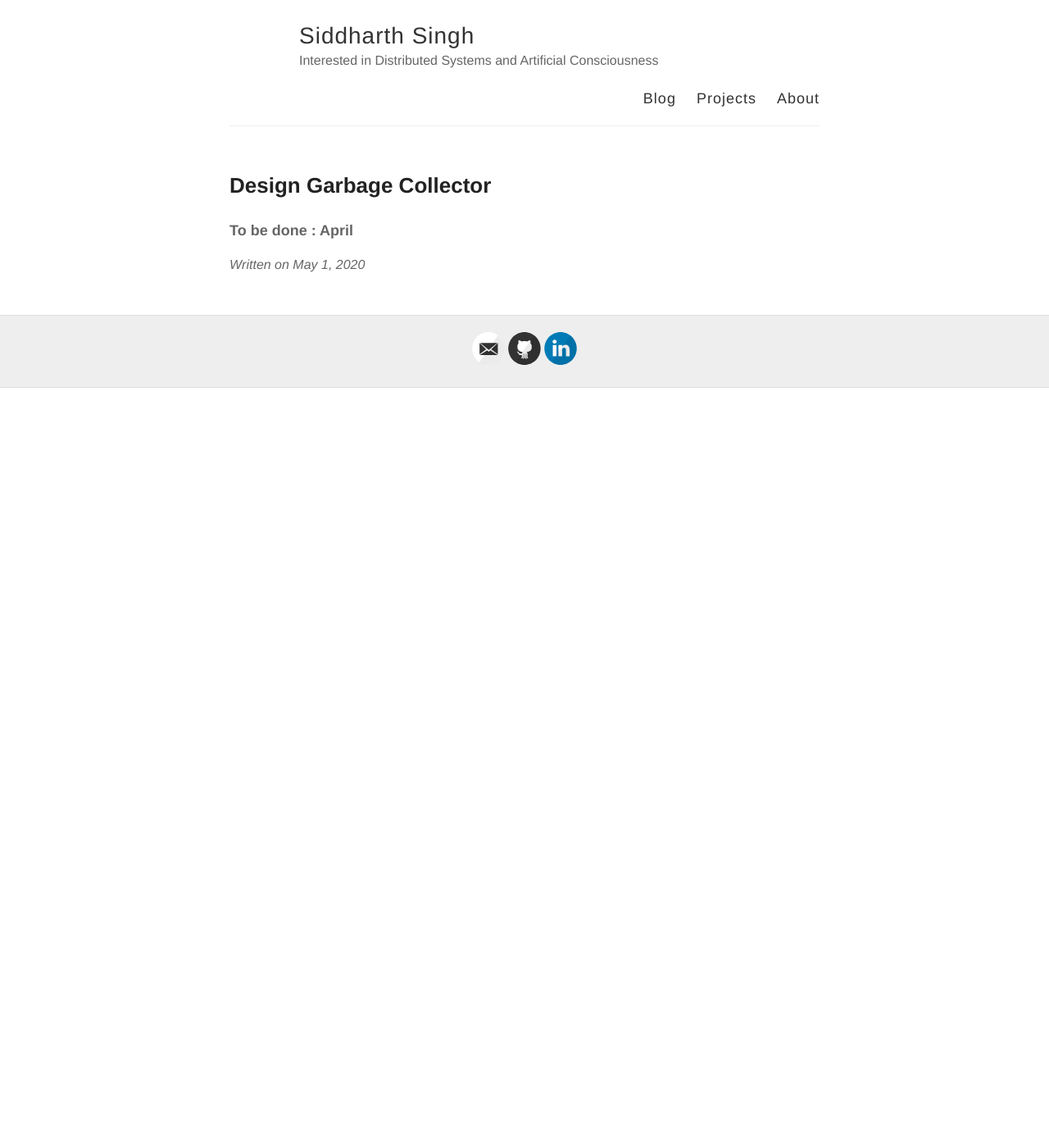
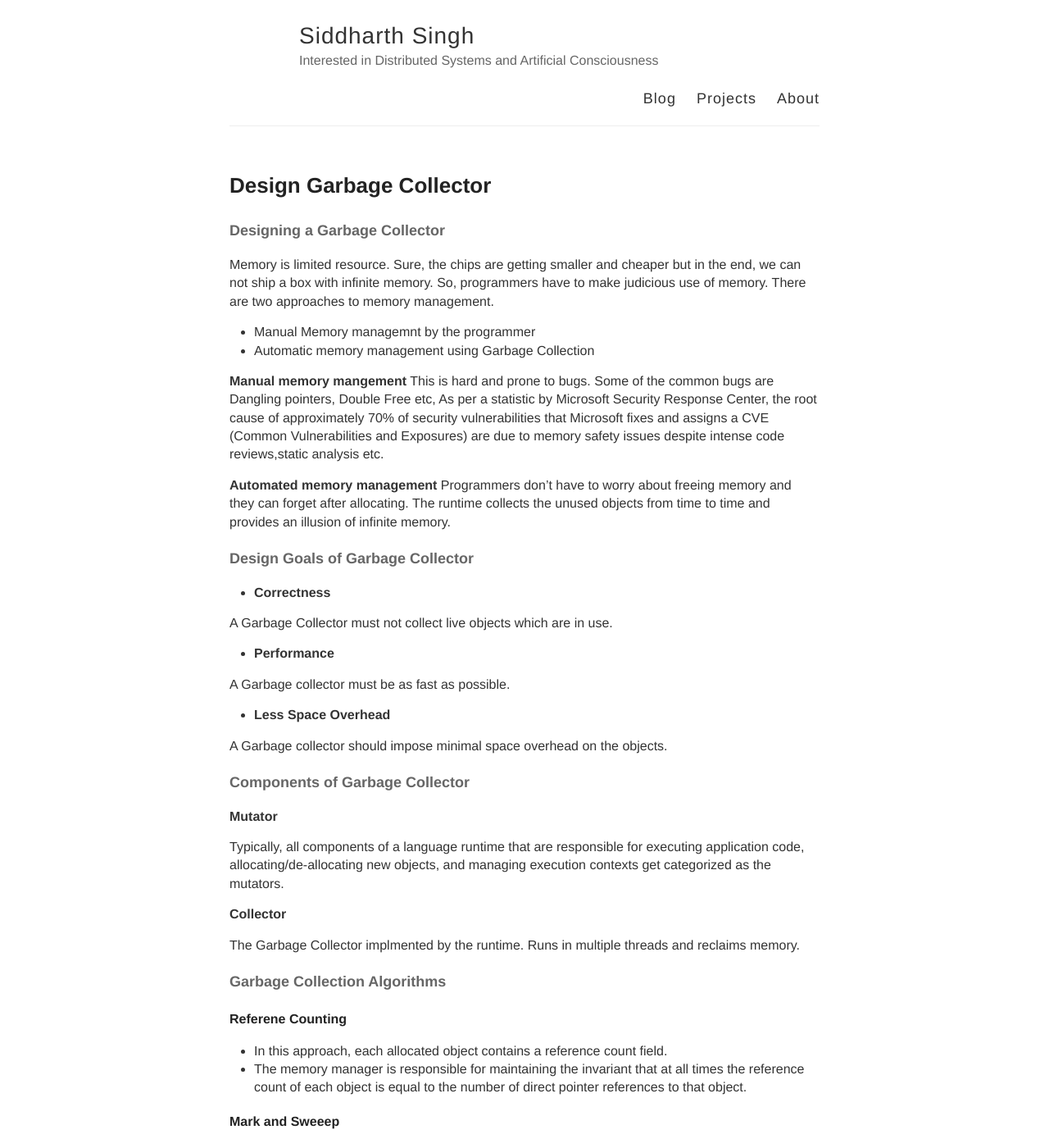
Before and after one commit to siddharthsingh89/siddharthsingh89.github.io, a Jekyll site: the page built from _posts/2020-04-31-garbage-collector.md, in a window 1280 px wide and 1400 px high. Shown: the whole window at 82% size. Built offline with Jekyll 4.4.1, drawn with Linux system fonts in a browser that asks for light colours; comment, search, counter and statistics services are not loaded.

Commit message:
Update 2020-04-31-garbage-collector.md

```diff
--- a/_posts/2020-04-31-garbage-collector.md
+++ b/_posts/2020-04-31-garbage-collector.md
@@ -4,4 +4,48 @@ title: Design Garbage Collector
 description : garbage collector, system dev, system design,
 ---
 
-#### To be done : April
+#### Designing a Garbage Collector
+Memory is limited resource. Sure, the chips are getting smaller and cheaper but in the end, we can not ship a box with infinite memory. So, programmers have to make judicious use of memory. There are two approaches to memory management.
+
+* Manual Memory managemnt by the programmer
+* Automatic memory management using Garbage Collection
+
+**Manual memory mangement**
+This is hard and prone to bugs. Some of the common bugs are Dangling pointers, Double Free etc, As per a statistic by Microsoft Security Response Center, the root cause of approximately 70% of security vulnerabilities that Microsoft fixes and assigns a CVE (Common Vulnerabilities and Exposures) are due to memory safety issues despite intense code reviews,static analysis etc.
+
+**Automated memory management**
+Programmers don't have to worry about freeing memory and they can forget after allocating. The runtime collects the unused objects from time to time and provides an illusion of infinite memory.
+
+#### Design Goals of Garbage Collector
+* **Correctness**
+
+A Garbage Collector must not collect live objects which are in use.
+
+* **Performance**
+
+A Garbage collector must be as fast as possible.
+
+* **Less Space Overhead**
+
+A Garbage collector should impose minimal space overhead on the objects.
+
+
+#### Components of Garbage Collector
+**Mutator**
+
+Typically, all components of a language runtime that are responsible for executing application code, allocating/de-allocating new objects, and managing execution contexts get categorized as the mutators.
+
+**Collector**
+
+The Garbage Collector implmented by the runtime. Runs in multiple threads and reclaims memory.
+
+#### Garbage Collection Algorithms
+
+##### Referene Counting
+* In this approach, each allocated object contains a reference count field.
+* The memory manager is responsible for maintaining the invariant that at all times the reference count of each object is equal to the number of direct pointer references to that object.
+
+##### Mark and Sweeep
+
+
+#### References
```
